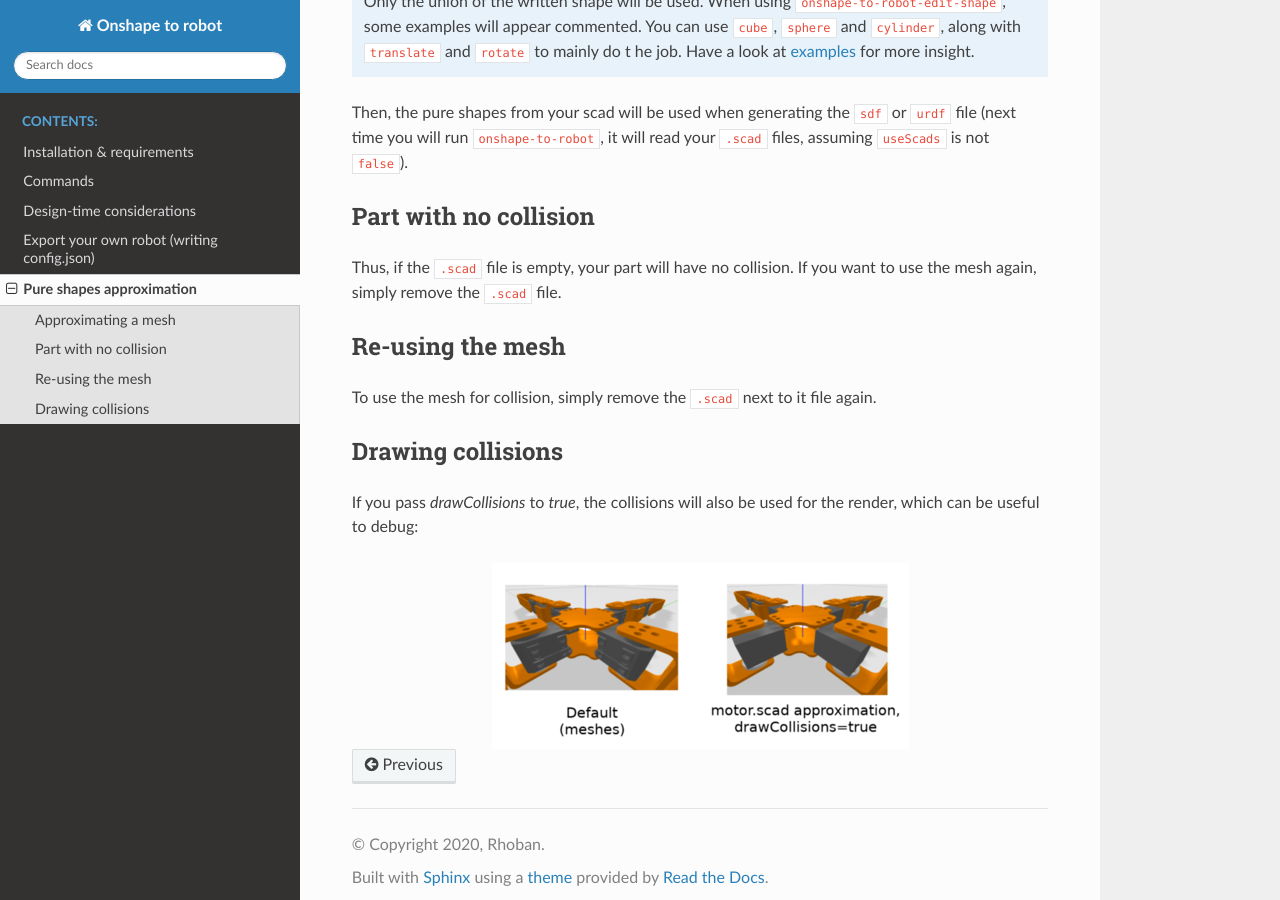
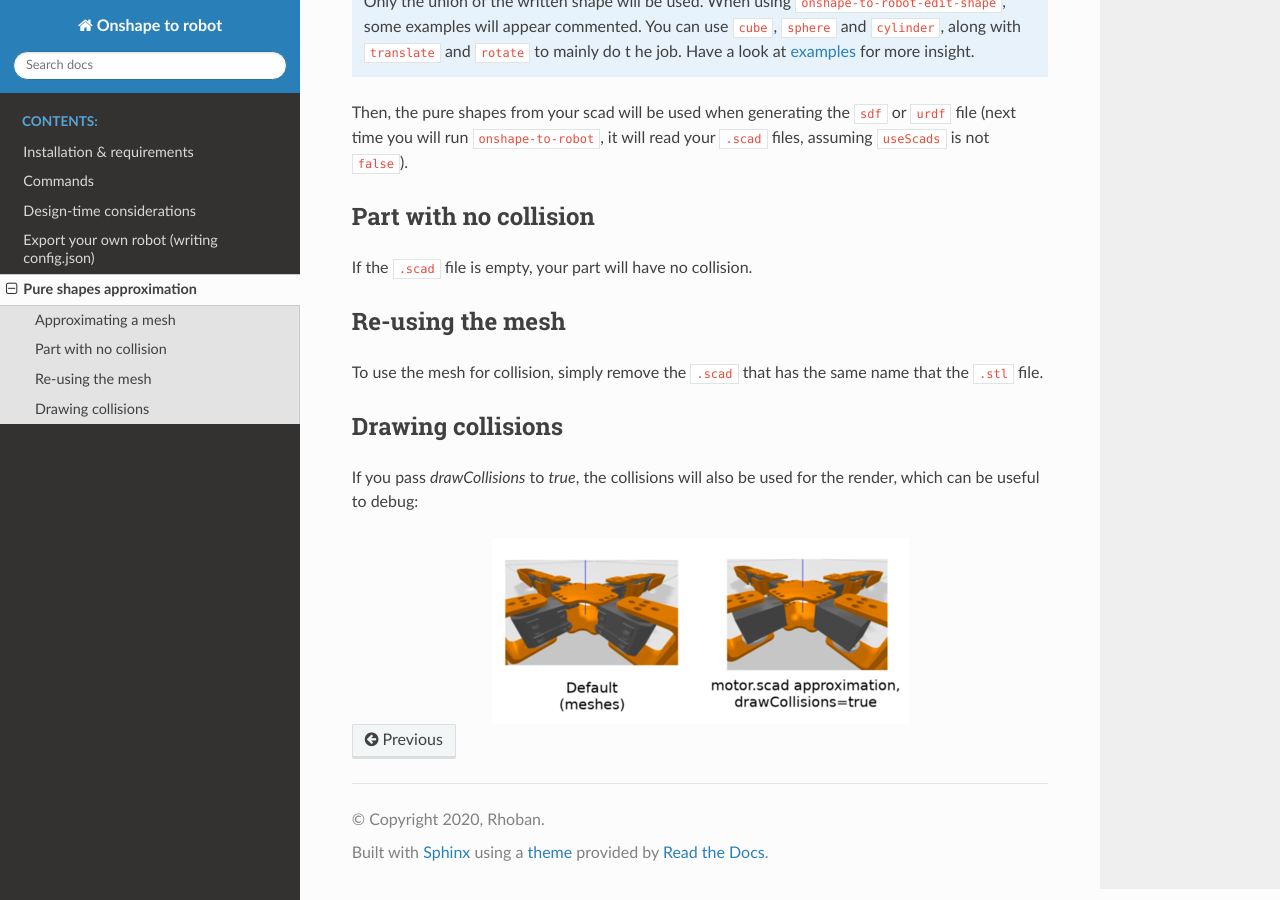
Before and after one commit to Rhoban/onshape-to-robot, a Sphinx documentation site: the page built from docs/source/pure-shapes.rst, in a window 1280 px wide and 900 px high, scrolled down 1039 px. Built offline with Sphinx 7.4.7 and the Read the Docs theme 2.0.0, drawn with Linux system fonts in a browser that asks for light colours.

Commit message:
Detail in pure shape doc

```diff
--- a/docs/source/pure-shapes.rst
+++ b/docs/source/pure-shapes.rst
@@ -40,13 +40,12 @@ not ``false``).
 Part with no collision
 ----------------------
 
-Thus, if the ``.scad`` file is empty, your part will have no collision. If you want to use the mesh
-again, simply remove the ``.scad`` file.
+If the ``.scad`` file is empty, your part will have no collision.
 
 Re-using the mesh
 -----------------
 
-To use the mesh for collision, simply remove the ``.scad`` next to it file again.
+To use the mesh for collision, simply remove the ``.scad`` that has the same name that the ``.stl`` file.
 
 Drawing collisions
 ------------------
```
